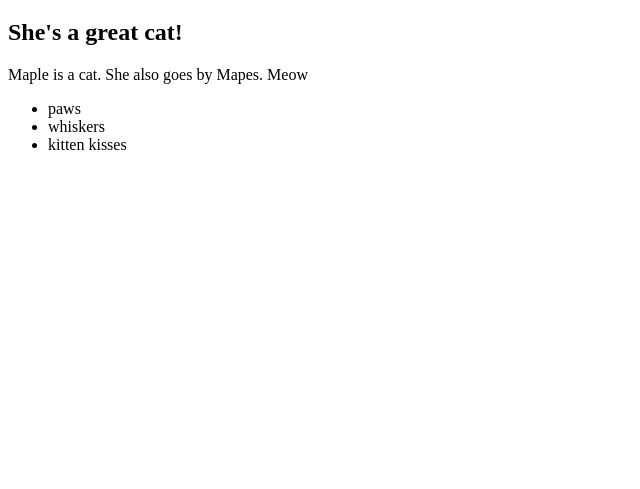
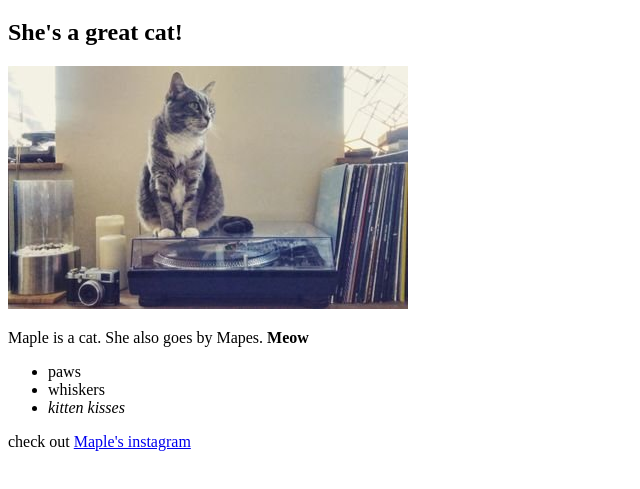
Before and after one commit to LorenGlenn/Amys-cat, a plain HTML site: page Maple.html in a window 1280 px wide. Shown: the part 61-550 px from the top of the page, without its empty margins (0-640 px from the left). Drawn offline with Linux system fonts and the light colour scheme.

Commit message:
added a photo and a link

```diff
--- a/Maple.html
+++ b/Maple.html
@@ -6,11 +6,13 @@
   <body>
     <h1>She's a gray cat</h1>
     <h2>She's a great cat!</h2>
-    <p>Maple is a cat. She also goes by Mapes. Meow</p>
+    <img src="image/maple.jpg" alt="a photo of Maple jamming out">
+    <p>Maple is a cat. She also goes by Mapes. <strong>Meow</strong></p>
       <ul>
         <li>paws</li>
         <li>whiskers</li>
-        <li>kitten kisses</li>
+        <li><em>kitten kisses</em></li>
       </ul>
+      <p>check out <a href="https://www.instagram.com/mapesthecat/">Maple's instagram</a></p>
   </body>
 </html>
```
Also changed, not shown: image/maple.jpg (added).
